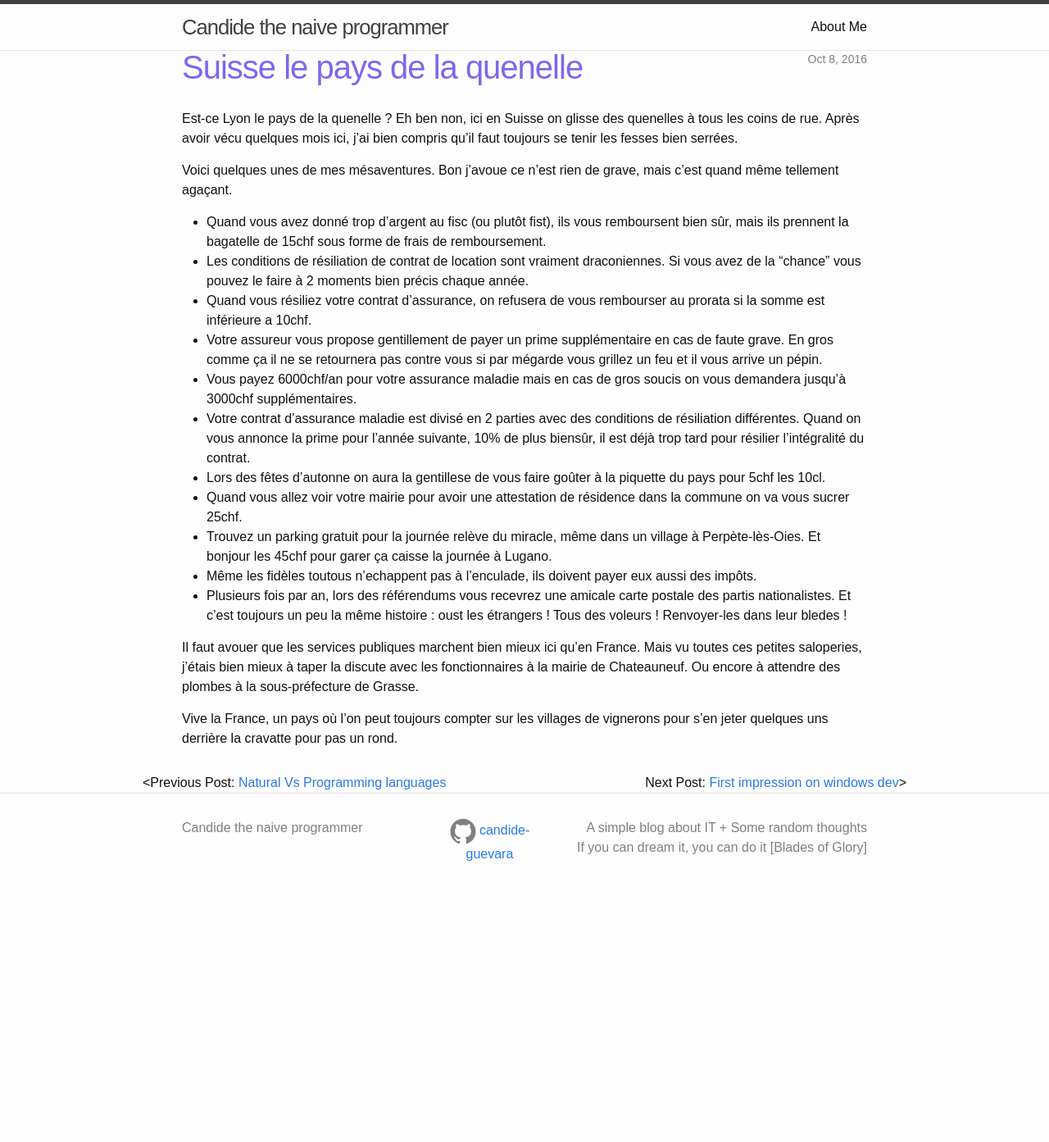
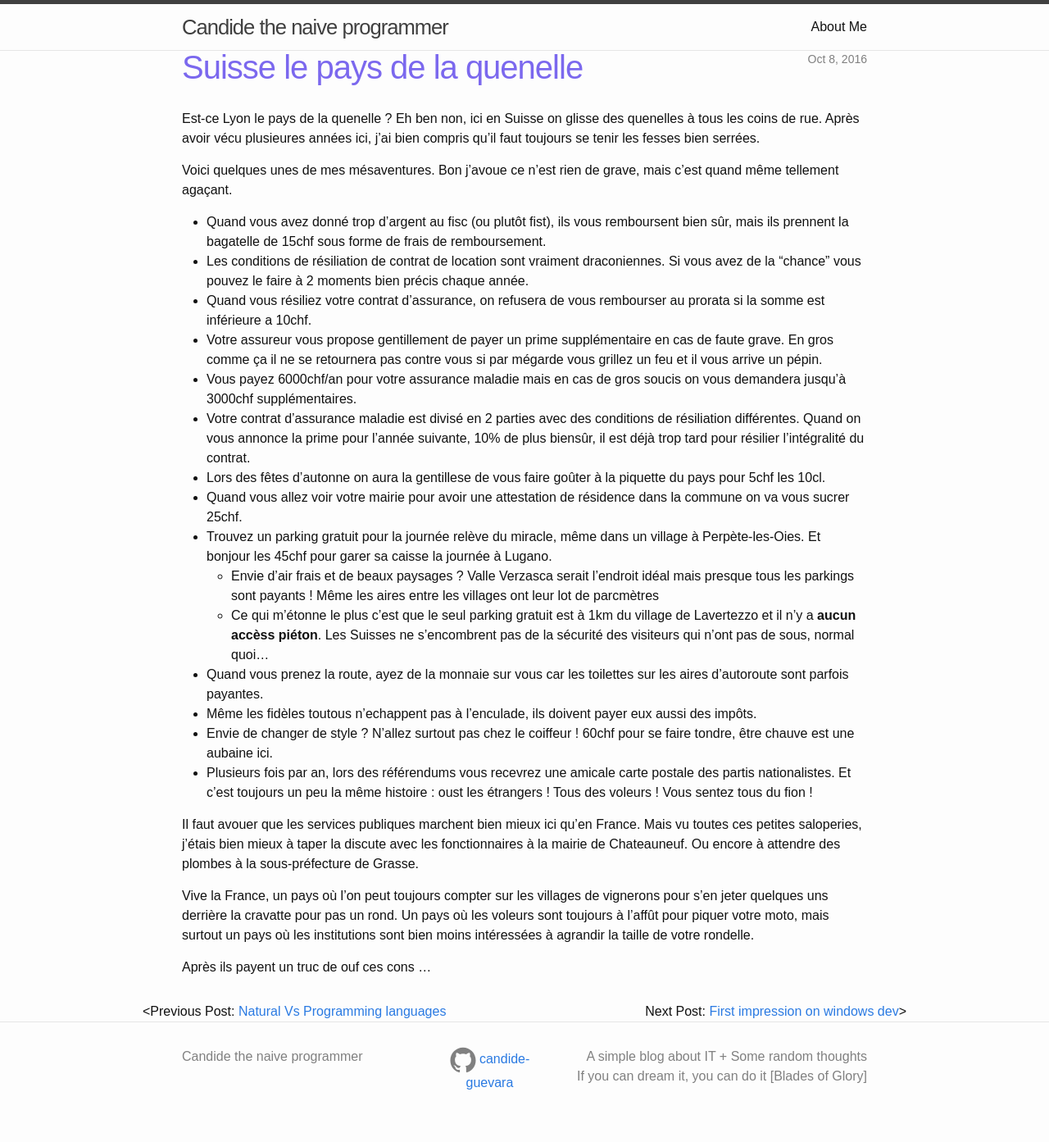
Before and after one commit to candide-guevara/candide-guevara.github.io, a Jekyll site: the page built from _posts/funny/2016-10-08-quenelle-suisse.md, in a window 1280 px wide. Shown: the whole page at 82% size. Built offline with Jekyll 4.4.1, drawn with Linux system fonts in a browser that asks for light colours; comment, search, counter and statistics services are not loaded; before the commit the page ends 1114 px from its top, so only the background shows below that.

Commit message:
Updates to swiss articles, alas only more hateful updates

```diff
--- a/_posts/funny/2016-10-08-quenelle-suisse.md
+++ b/_posts/funny/2016-10-08-quenelle-suisse.md
@@ -5,7 +5,7 @@ categories : [fun, suisse]
 ---
 
 Est-ce Lyon le pays de la quenelle ? Eh ben non, ici en Suisse on glisse des quenelles à tous les coins de rue.
-Après avoir vécu quelques mois ici, j'ai bien compris qu'il faut toujours se tenir les fesses bien serrées.
+Après avoir vécu plusieures années ici, j'ai bien compris qu'il faut toujours se tenir les fesses bien serrées.
 
 Voici quelques unes de mes mésaventures. Bon j'avoue ce n'est rien de grave, mais c'est quand même tellement agaçant.
 
@@ -19,13 +19,20 @@ Voici quelques unes de mes mésaventures. Bon j'avoue ce n'est rien de grave, ma
   il est déjà trop tard pour résilier l'intégralité du contrat.
 * Lors des fêtes d'autonne on aura la gentillese de vous faire goûter à la piquette du pays pour 5chf les 10cl.
 * Quand vous allez voir votre mairie pour avoir une attestation de résidence dans la commune on va vous sucrer 25chf.
-* Trouvez un parking gratuit pour la journée relève du miracle, même dans un village à Perpète-lès-Oies. Et bonjour les 45chf pour garer ça caisse la journée à Lugano.
+* Trouvez un parking gratuit pour la journée relève du miracle, même dans un village à Perpète-les-Oies. Et bonjour les 45chf pour garer sa caisse la journée à Lugano.
+  * Envie d'air frais et de beaux paysages ? Valle Verzasca serait l'endroit idéal mais presque tous les parkings sont payants ! Même les aires entre les villages ont leur lot de parcmètres
+  * Ce qui m'étonne le plus c'est que le seul parking gratuit est à 1km du village de Lavertezzo et il n'y a **aucun accèss piéton**. Les Suisses ne s'encombrent pas de la sécurité des visiteurs qui n'ont pas de sous, normal quoi...
+* Quand vous prenez la route, ayez de la monnaie sur vous car les toilettes sur les aires d'autoroute sont parfois payantes.
 * Même les fidèles toutous n'echappent pas à l'enculade, ils doivent payer eux aussi des impôts.
+* Envie de changer de style ? N'allez surtout pas chez le coiffeur ! 60chf pour se faire tondre, être chauve est une aubaine ici.
 * Plusieurs fois par an, lors des référendums vous recevrez une amicale carte postale des partis nationalistes.
-  Et c'est toujours un peu la même histoire : oust les étrangers ! Tous des voleurs ! Renvoyer-les dans leur bledes !
+  Et c'est toujours un peu la même histoire : oust les étrangers ! Tous des voleurs ! Vous sentez tous du fion !
 
 Il faut avouer que les services publiques marchent bien mieux ici qu'en France.
 Mais vu toutes ces petites saloperies, j'étais bien mieux à taper la discute avec les fonctionnaires à la mairie de Chateauneuf.
 Ou encore à attendre des plombes à la sous-préfecture de Grasse.
 
 Vive la France, un pays où l'on peut toujours compter sur les villages de vignerons pour s'en jeter quelques uns derrière la cravatte pour pas un rond.
+Un pays où les voleurs sont toujours à l'affût pour piquer votre moto, mais surtout un pays où les institutions sont bien moins intéressées à agrandir la taille de votre rondelle.
+
+Après ils payent un truc de ouf ces cons ...
```
Also changed, not shown: _drafts/ideas.md (+1 -0 lines), _posts/funny/2016-03-30-skying-in-switzerland.md (+3 -2 lines), images/Linux_Startx_Config.svg.
